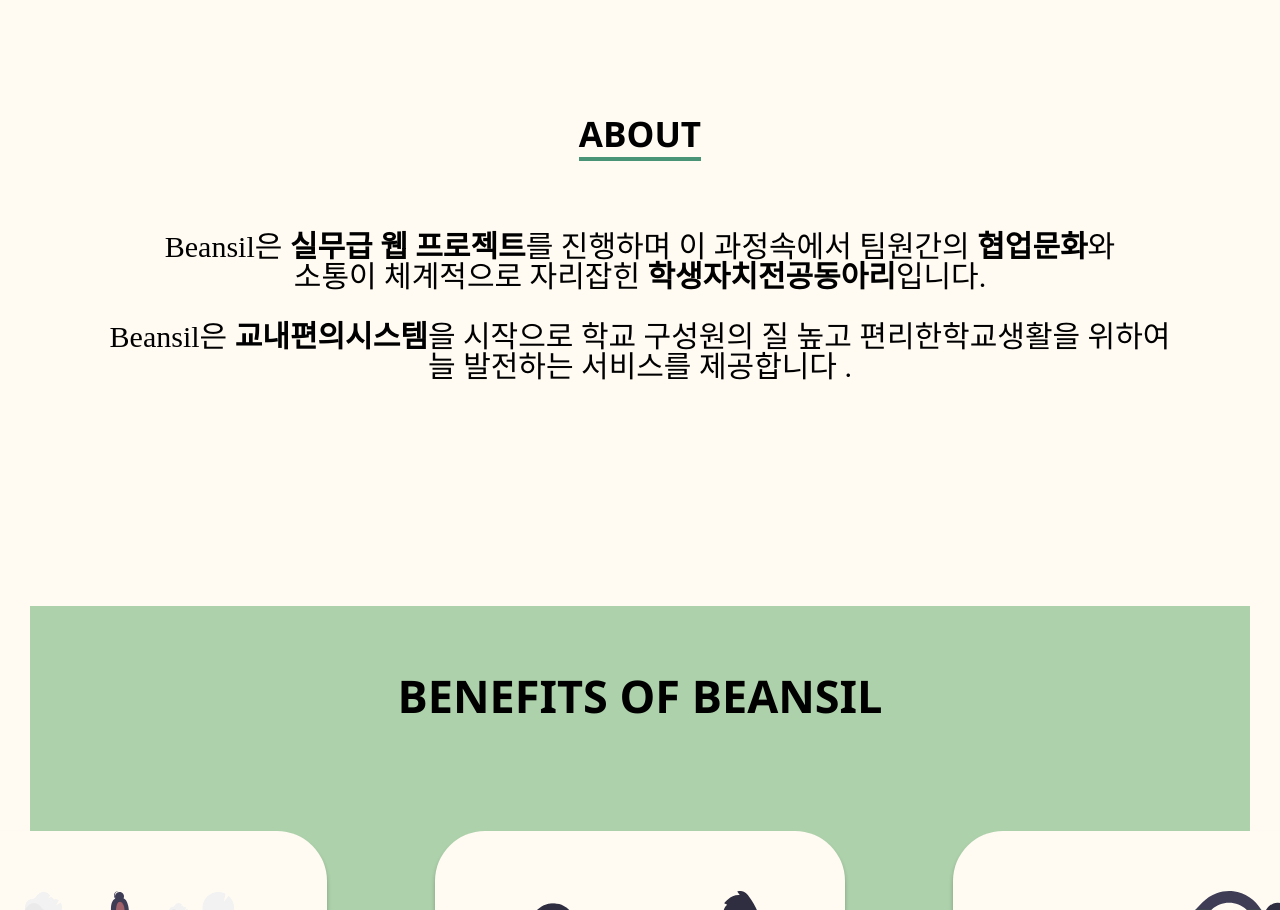
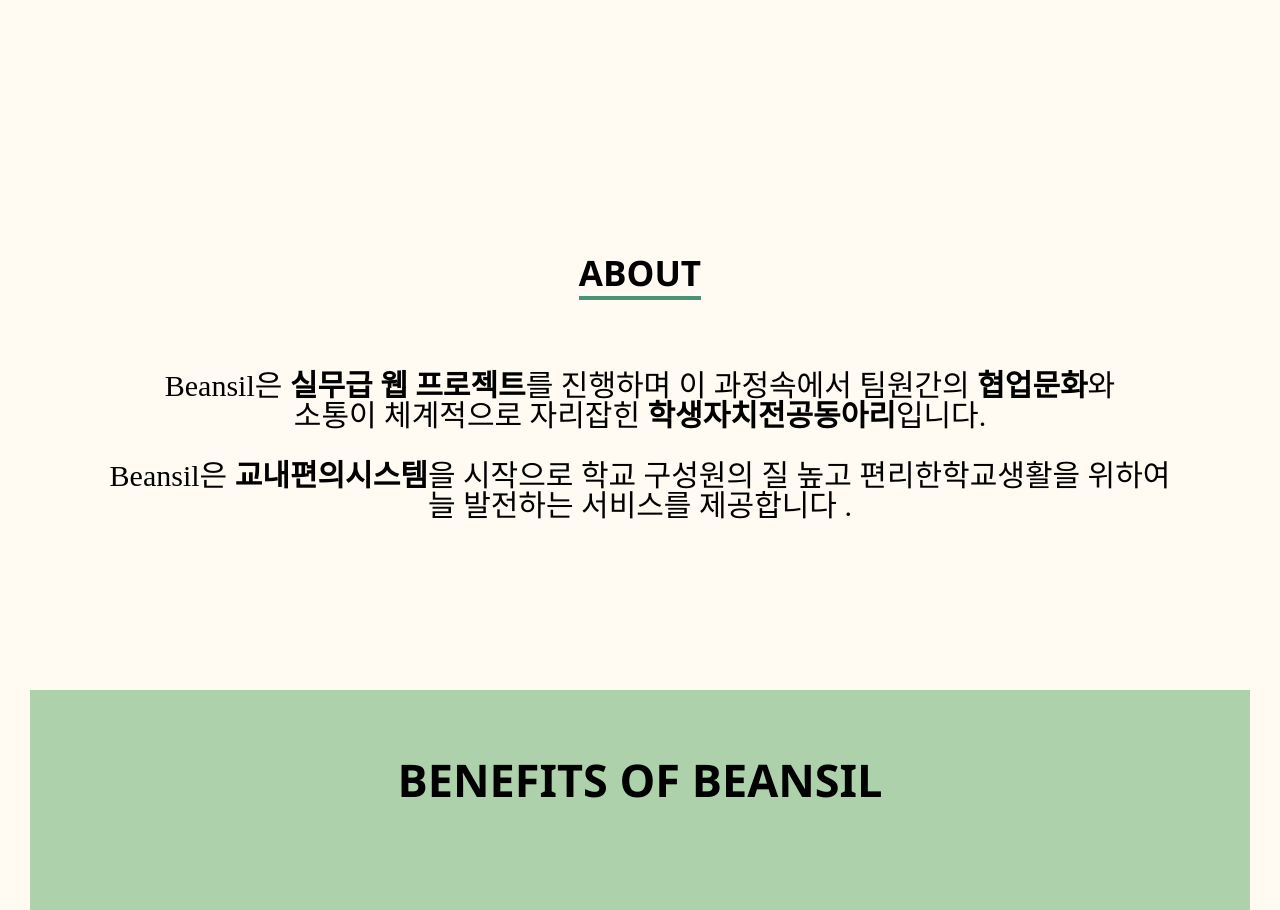
Before and after one commit to Dann1y/BeansilWeb_Client, a React (Create React App) app: page / in a window 1280 px wide. Shown: the part 970-1880 px from the top of the page. Built offline with nearby package versions, Linux system fonts and the light colour scheme.

Commit message:
[UPDATE] Modify About.scss

```diff
--- a/src/components/About/About.scss
+++ b/src/components/About/About.scss
@@ -1,7 +1,11 @@
 .c-about {
   width: 100%;
-  height: 466px;
+  height: 550px;
   background: #fffbf3;
+  display: flex;
+  flex-direction: column;
+  justify-content: center;
+  align-items: center;
 
   &__wrapper {
     display: flex;
```
